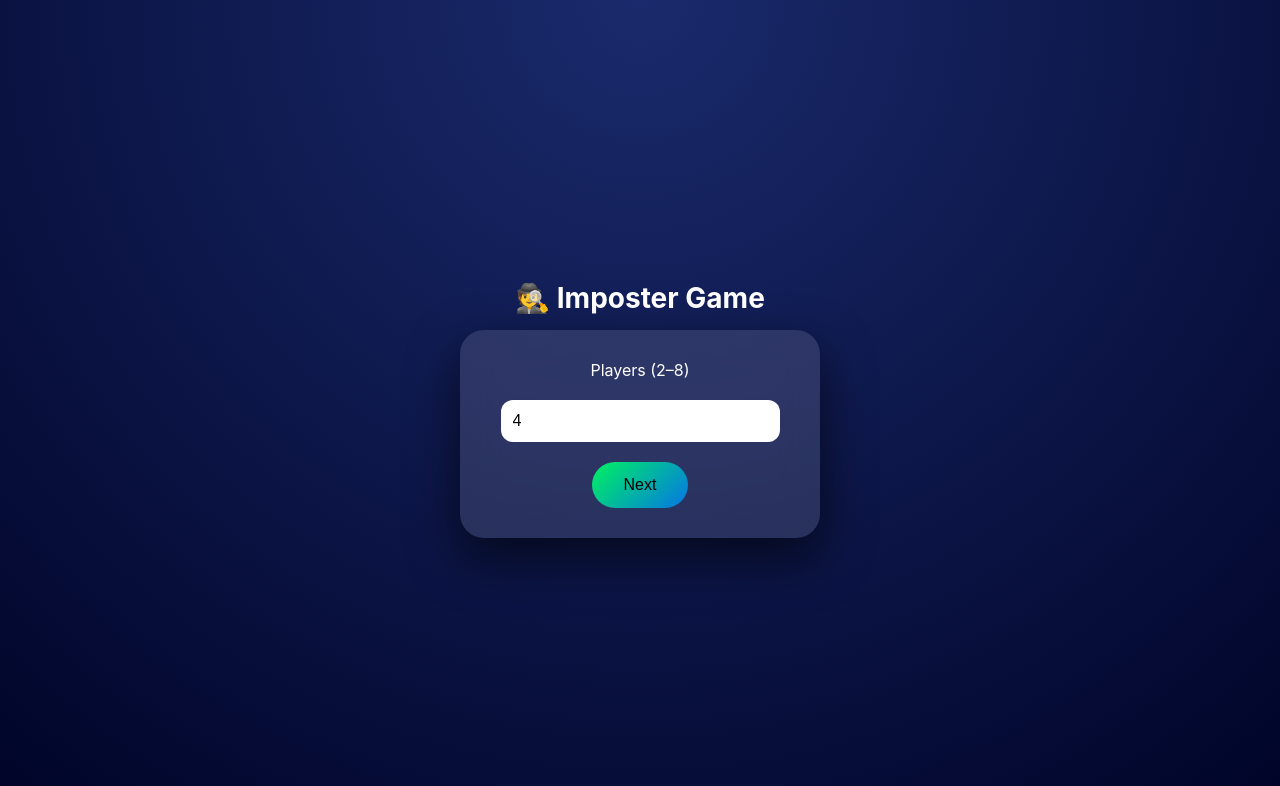
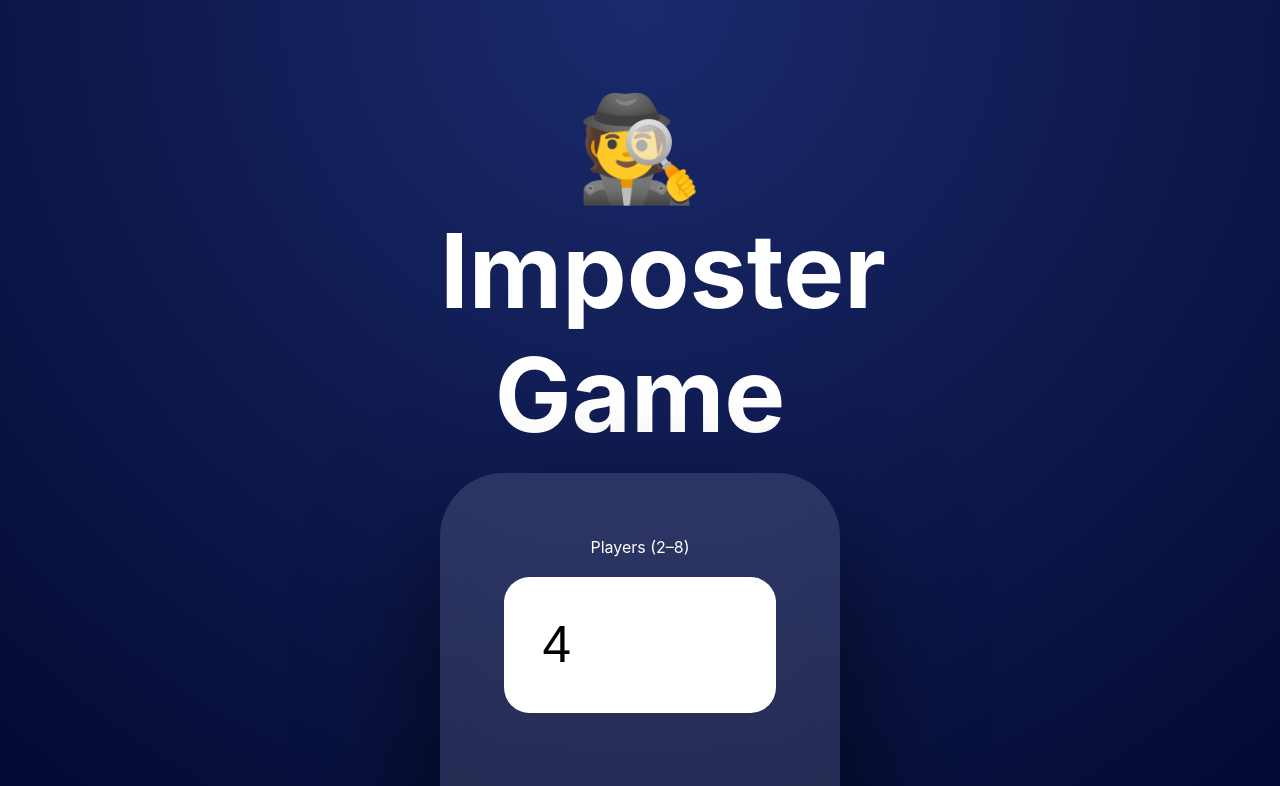
Before and after one commit to waste6325-cmd/imposter-game, a plain HTML site: page index.html in a window 1280 px wide. Shown: the top 786 px of the page. Drawn offline with Linux system fonts and the light colour scheme.

Commit message:
Update index.html

```diff
--- a/index.html
+++ b/index.html
@@ -2,6 +2,7 @@
 <html lang="en">
 <head>
 <meta charset="UTF-8">
+<meta name="viewport" content="width=device-width, initial-scale=1.0">
 <title>Imposter Game</title>
 
 <style>
@@ -9,33 +10,35 @@
 
 body {
     margin: 0;
-    height: 100vh;
+    min-height: 100vh;
     font-family: -apple-system, BlinkMacSystemFont, 'Segoe UI', sans-serif;
     background: radial-gradient(circle at top, #1a2a6c, #000428);
     display: flex;
     justify-content: center;
     align-items: center;
     color: white;
+    padding: 1rem;
 }
 
 .container {
-    width: 360px;
+    width: 90%;
+    max-width: 400px;
     text-align: center;
 }
 
 .hidden { display: none; }
 
 h1 {
-    font-size: 28px;
-    margin-bottom: 15px;
+    font-size: 8vw;
+    margin-bottom: 1rem;
 }
 
 .card {
     background: rgba(255,255,255,0.12);
     backdrop-filter: blur(18px);
-    border-radius: 24px;
-    padding: 30px 25px;
-    box-shadow: 0 20px 50px rgba(0,0,0,0.6);
+    border-radius: 5vw;
+    padding: 5vw;
+    box-shadow: 0 5vw 10vw rgba(0,0,0,0.6);
     animation: popIn 0.4s ease;
 }
 
@@ -45,22 +48,22 @@ h1 {
 }
 
 input {
-    width: 90%;
-    padding: 12px;
-    font-size: 16px;
-    border-radius: 12px;
+    width: 100%;
+    padding: 3vw;
+    font-size: 4vw;
+    border-radius: 2vw;
     border: none;
-    margin-bottom: 10px;
+    margin-bottom: 3vw;
 }
 
 button {
-    padding: 14px 32px;
-    font-size: 16px;
-    border-radius: 30px;
+    padding: 3vw 6vw;
+    font-size: 4vw;
+    border-radius: 5vw;
     border: none;
     cursor: pointer;
     transition: 0.2s;
-    margin-top: 10px;
+    margin-top: 3vw;
 }
 
 button:active { transform: scale(0.95); }
@@ -73,7 +76,7 @@ button:active { transform: scale(0.95); }
 .skip-btn {
     background: transparent;
     color: #ccc;
-    border: 1px solid #555;
+    border: 0.3vw solid #555;
 }
 
 .reveal-btn {
@@ -89,30 +92,38 @@ button:active { transform: scale(0.95); }
 .end-btn {
     background: linear-gradient(135deg, #ff416c, #ff4b2b);
     color: white;
-    margin-top: 20px;
+    margin-top: 5vw;
 }
 
 .player-title {
-    font-size: 22px;
-    margin-bottom: 10px;
+    font-size: 6vw;
+    margin-bottom: 2vw;
 }
 
 .info {
     opacity: 0.7;
-    margin-bottom: 20px;
+    margin-bottom: 3vw;
+    font-size: 4vw;
 }
 
 .name {
-    font-size: 32px;
+    font-size: 6vw;
     font-weight: 700;
     color: #ffe259;
-    margin: 25px 0;
+    margin: 4vw 0;
+}
+
+/* Optional: very small screens */
+@media (max-width: 320px) {
+    .card { padding: 8vw; }
+    h1 { font-size: 10vw; }
+    button { font-size: 5vw; padding: 4vw 8vw; }
+    input { font-size: 5vw; padding: 4vw; }
 }
 </style>
 </head>
 
 <body>
-
 <div class="container">
 <h1>🕵️ Imposter Game</h1>
 
@@ -136,9 +147,7 @@ button:active { transform: scale(0.95); }
     <div class="card">
         <div class="player-title" id="playerTitle"></div>
         <div class="info" id="infoText">Pass the phone and tap Reveal</div>
-
         <div class="name hidden" id="nameText"></div>
-
         <button class="reveal-btn" id="revealBtn" onclick="reveal()">Reveal</button>
         <button class="next-btn hidden" id="nextBtn" onclick="nextPlayer()">Next Player</button>
         <button class="end-btn hidden" id="endBtn" onclick="endRound()">End Round</button>
@@ -185,10 +194,7 @@ function goToNames() {
 }
 
 function skipNames() {
-    playerNames = Array.from(
-        { length: totalPlayers },
-        (_, i) => `Player ${i + 1}`
-    );
+    playerNames = Array.from({ length: totalPlayers }, (_, i) => `Player ${i + 1}`);
     startRound();
 }
 
```
